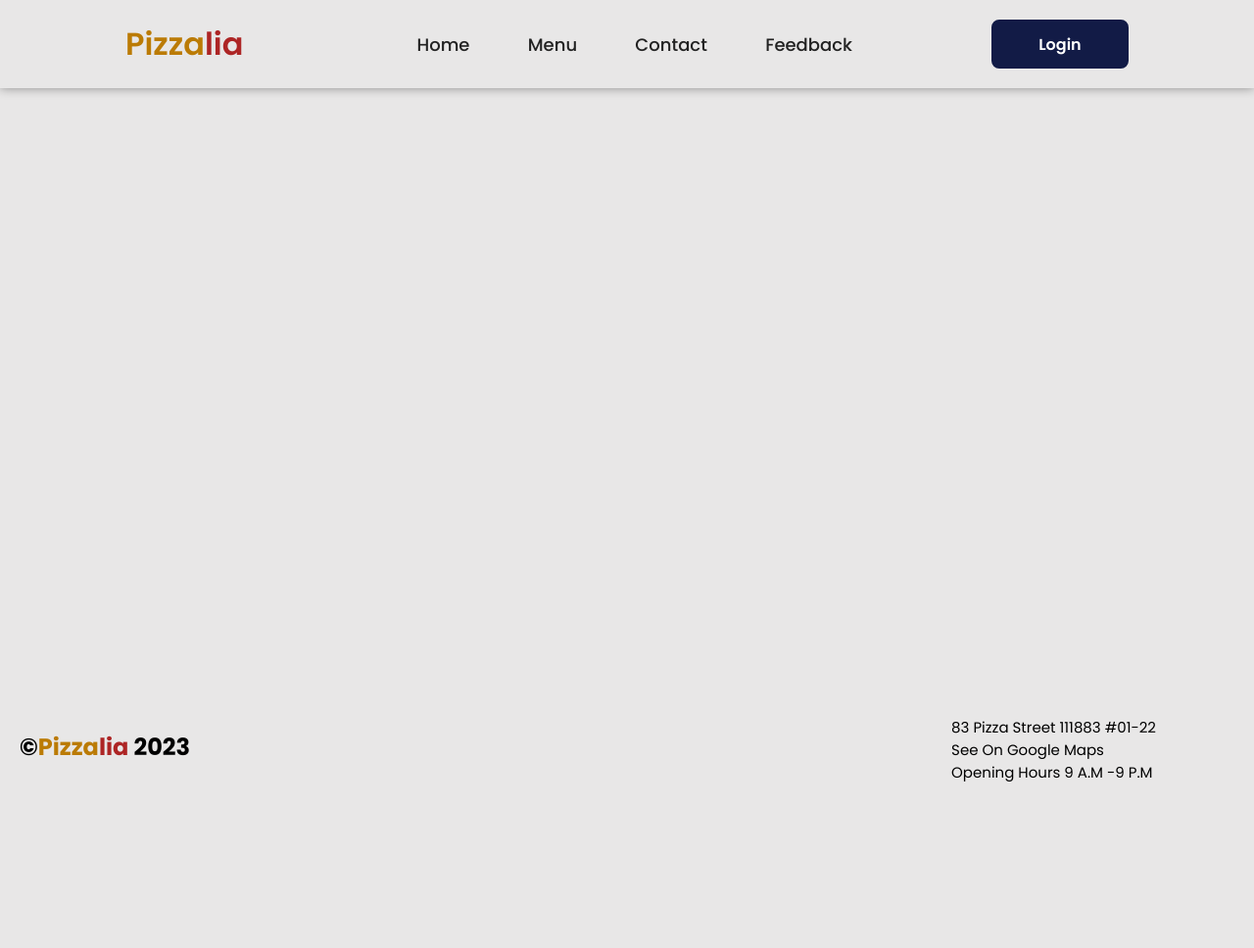
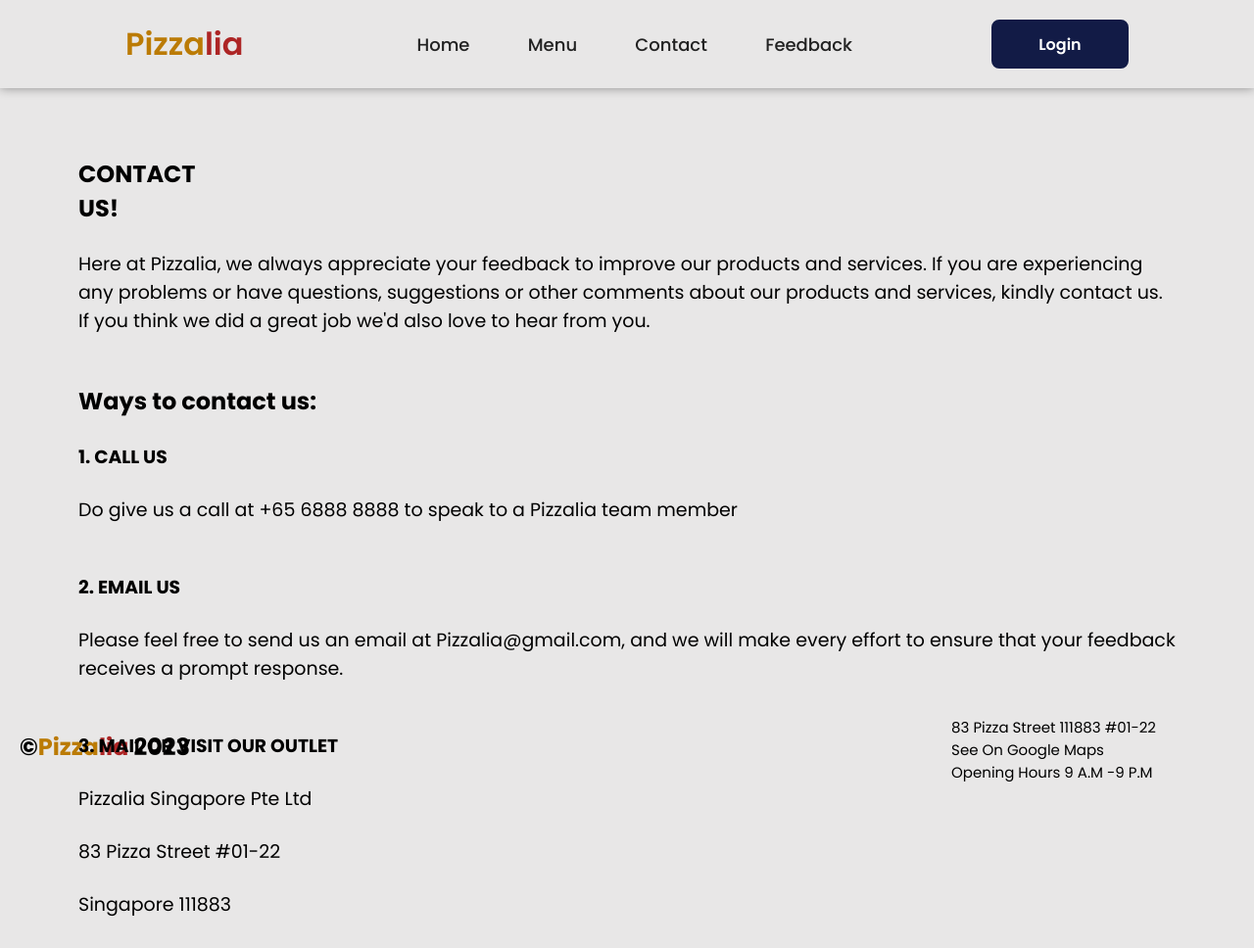
Before and after one commit to adi-bal/IE4717-WebDesign-Project, a PHP site: page /contact.php in a window 1280 px wide. Shown: the whole page at 98% size. Before the commit the page ends 798 px from the top, so only its background shows below. Run offline with PHP 8.4, Linux system fonts and the light colour scheme.

Commit message:
Contact Page Complete

```diff
--- a/contact.php
+++ b/contact.php
@@ -5,7 +5,7 @@
     <meta charset="UTF-8">
     <meta name="viewport" content="width=device-width, initial-scale=1.0">
     <title>Pizzalia</title>
-    <link rel="stylesheet" href="style.css">
+    <link rel="stylesheet" href="style-contact.css">
     <link href='https://unpkg.com/boxicons@2.1.4/css/boxicons.min.css' rel='stylesheet'>
 </head>
 
@@ -19,19 +19,44 @@
             <a href="contact.php">Contact</a>
             <a href="feedback.php">Feedback</a>
         </nav>
-
         <button class="btn">Login</button>
     </header>
 
-</body>
+    <div class="main-container">
+        <section class="Dishes-section">
+
+            <div class="dishGallery">
+                <div class="food-category">
+                    <h2>CONTACT<BR>
+                        US!</h2><br>
+                    <p>Here at Pizzalia, we always appreciate your feedback to improve our products and services. If you
+                        are experiencing any problems or have questions, suggestions or other comments about our
+                        products and services, kindly contact us. If you think we did a great job we'd also love to hear
+                        from you.</p>
+                    <br>
+                    <br>
+                    <h2>Ways to contact us:</h2><BR>
+                    <h3>1. CALL US</h3><br>
+                    <P>Do give us a call at +65 6888 8888 to speak to a Pizzalia team member</p>
+                    <br>
+                    <br>
+                    <h3>2. EMAIL US</h3><br>
+                    <p>Please feel free to send us an email at Pizzalia@gmail.com, and we will make every effort to
+                        ensure that your feedback receives a prompt response.</p>
+                    <br>
+                    <br>
+                    <h3>3. MAIL OR VISIT OUR OUTLET</h3><BR>
+                    <P>Pizzalia Singapore Pte Ltd</P><br>
+                    <p>83 Pizza Street #01-22</p><br>
+                    <p>Singapore 111883</p>
+                </div>
+            </div>
 
 
 
 
-
-
-
-
+        </section>
+    </div>
 
 
 
@@ -46,4 +71,7 @@
         </div>
     </footer>
 
+    <script src="checkout.js"></script>
+</body>
+
 </html>
--- /dev/null
+++ b/style-contact.css
@@ -0,0 +1,389 @@
+@import url('https://fonts.googleapis.com/css2?family=Poppins:wght@300;400;500;600;700&display=swap');
+
+*{
+    margin: 0;
+    padding: 0;
+    box-sizing: border-box;
+    font-family: "poppins";
+    scroll-behavior: smooth;
+}
+body{
+    height: 100vh;
+    width: 100%;
+    background-color: #e8e7e7;
+}
+
+.header{
+    position: fixed;
+    top: 0;
+    Left: 0;
+    padding: 20px 10%;
+    display: flex;
+    justify-content: space-between;
+    width: 100%;
+    align-items: center;
+    background: #e8e7e7;
+    box-shadow: 0 0 10px rgba(0,0,0,.4);
+    z-index: 1000;
+}
+.header .Logo{
+    color: #bb7b05;
+    font-size: 32px;
+    font-weight: 600;
+    text-decoration: none;
+}
+.header a span{
+    color: #ad2525;
+}
+.header .navbar a{
+    color: #222;
+    text-decoration: none;
+    margin-left: 35px;
+    font-size: 18px;
+    font-weight: 500;
+    padding: 5px 10px;
+    border-radius: 5px;
+}
+
+.activity-section {
+    color: #222;
+    font-size: 25px;
+    margin-right: 20px;
+    cursor: pointer;
+    padding: 10px;
+    transition: .3s;
+}
+
+.btn{
+    height: 50px;
+    width: 140px;
+    border-radius: 8px;
+    background-color: #121b46;
+    color: #fff;
+    font-size: 16px;
+    outline: none;
+    border: 2px solid #121b46;
+    cursor:pointer;
+    font-weight: 600;
+    z-index: 1;
+    position: relative;
+    overflow: hidden;
+}
+
+.btn::before{
+    content:"";
+    position: absolute;
+    top: 0;
+    left: 0;
+    background: #e8e7e7;
+    height: 100%;
+    width: 00%;
+    z-index: -1;
+    transition: .3s;
+}
+
+.btn:hover:before{
+    width: 100%;
+}
+
+.btn:hover{
+    color: #121b46;
+}
+
+.btn-explore{
+    margin-left: 20px;
+}
+
+section{
+    padding:10rem 9% 2rem ;
+    background: #e8e7e7;
+}
+
+.home-section{
+height:40vh;
+width:100%;
+display: flex;
+justify-content: space-between;
+align-items: center;
+}
+
+.home-section .text-content h5{
+    font-size: 20px;
+    color: #bb7b05;
+    font-weight: 600;
+}
+.home-section .text-content h2{
+    font-size: 75px;
+    color: #3d3f56;
+    font-weight: 500;
+}
+.home-section .text-content p{
+    max-width: 600px;
+    color: #222;
+    font-weight: 500;
+}
+.home-section .text-content .btn{
+    margin-top: 20px;
+}
+.home-section .image-section img{
+    width: 40vw;
+    animation: Bounce 4s ease forwards infinite;
+}
+@keyFrames Bounce{
+    0%{
+        transform: translateY(-24px);
+    }
+    50%{
+        transform: translateY(0px);
+    }
+    100%{
+        transform: translateY(-24px);
+    }
+}
+.home-section .image-section .shadow{
+    background: rgba(0,0,0,.4);
+    height: 20px;
+    border-radius: 50%;
+    box-shadow: 0 0 20px rgba(0,0,0,.4);
+    filter: blur(5px);
+    width: 40vw;
+    animation: BounceIn 4s ease forwards infinite;
+}
+@keyFrames BounceIn{
+    0%{
+        transform: translateY(24px) scale(.5);
+    }
+    50%{
+        transform: translateY(0px);
+    }
+    100%{
+        transform: translateY(24px) scale(.5);
+    }
+}
+
+.Dishes-section{
+    display:flex;
+    justify-content: space-between;
+    flex-direction: column;
+    width: 100%;
+    height: 10vh;
+    padding: 10rem 0% 3rem;
+}
+
+.heading{
+    font-size: 36px;
+    text-align: center;
+}
+
+/* Style for the section title */
+.Dishes-title {
+    text-align: center;
+    margin-bottom: 15rem; /* Add some spacing between the title and food rows */
+}
+
+.dishGallery{
+    display: flex;
+    flex-direction: column; /* Change to a column layout */
+    align-items: center; /* Center align the rows horizontally */
+    margin-left: 80px;
+    margin-right: 80px;
+}
+
+.dishGallery h2 {
+    text-align: left; /* Align the h2 element to the left */
+}
+
+.dishGallery h3 {
+    text-align: left; /* Align the h2 element to the left */
+}
+
+.dishGallery p {
+    text-align: left; /* Align the h2 element to the left */
+    font-size: 19px;
+}
+
+.dishGallery .food-image{
+    height: 350px;
+    width: 300px;
+    padding: 0 25px 0 0;
+    box-shadow: 0 0 3px #222;
+    display: flex;
+    justify-content: center;
+    flex-direction: column;
+    position: relative;
+    border-radius: 5px;
+    margin-left: 40px;
+}
+
+.food-image img{
+    width:300px;
+    height:290px;
+    position: absolute;
+    top: -52%;
+}
+
+/* Style for both spans and anchors within .price-section */
+.price-section {
+    margin-top: 10px;
+    width: 100%;
+    display: flex;
+    justify-content: space-between;
+    align-items: center;
+    flex-direction: column;
+}
+
+.price-section select {
+    margin-bottom: 5px; /* Add space below the select elements */
+}
+
+.price-section input {
+    margin-bottom: 0px; /* Add more space below the input element */
+}
+
+.price-section .btn {
+    margin-top: 10px; /* Add more space below the input element */
+}
+
+.price-section span,
+.price-section a {
+    height: 35px;
+    width: 90px;
+    border: 2px solid #ad2525;
+    display: flex;
+    justify-content: center;
+    font-size: 15px;
+    border-radius: 50px;
+    position: relative;
+    overflow: hidden;
+    z-index: 1;
+    color: #ad2525;
+    background: transparent;
+    cursor: pointer;
+    text-decoration: none; /* Remove underline on anchors */
+    transition: .3s;
+}
+
+.price-section span:hover,
+.price-section a:hover {
+    color: #fff;
+}
+
+.price-section span:hover::before,
+.price-section a:hover::before {
+    width: 100%;
+}
+
+.price-section span::before,
+.price-section a::before {
+    content: "";
+    position: absolute;
+    top: 0;
+    left: 0;
+    height: 100%;
+    width: 0;
+    background: #ad2525;
+    z-index: -1;
+    transition: .3s;
+}
+
+.price-section span:nth-child(1),
+.price-section a:nth-child(1) {
+    background: #ad2525;
+    color: #fff;
+}
+
+
+.inner-text{
+    margin-left: 25px;
+    width:300px;
+    height:290px;
+    text-align: center;
+    margin-top: 110px;
+    max-width: 300px;
+    font-size: 15px;
+    max-width: 250px;
+}
+
+.inner-text h2{
+    font-size: 18px;
+}
+
+.inner-text p{
+    text-align: center;
+
+}
+
+/* Style for .food-row-x */
+.food-row-one, .food-row-two, .food-row-three {
+    display: flex;
+    flex-direction: row;
+    align-items: center;
+}
+
+/* Individual pizza item style */
+.food-image {
+    height: 300px;
+    width: calc(25% - 25px); /* Four items per row with a 25px gap */
+    margin-right: 40px; /* Gap between items */
+    margin-bottom: 100px; /* Spacing between rows */
+    box-shadow: 0 0 3px #222;
+    display: flex;
+    justify-content: center;
+    flex-direction: column;
+    position: relative;
+    border-radius: 5px;
+    display: block;
+}
+
+/* Individual pizza item style for small screens (e.g., mobile) */
+@media (max-width: 768px) {
+    .food-image {
+        width: 100%; /* One item per row on small screens */
+        margin-right: 0; /* No gap between items */
+    }
+}
+
+.food-category {
+    text-align: center;
+    margin-bottom: 30px;
+    z-index: 100;
+}
+
+footer {
+    position: fixed;
+    bottom: 0;
+    left: 0;
+    width: 100%;
+    background-color: #e8e7e7; /* Your desired background color */
+    text-align: left;
+    padding: 20px; /* Add padding as needed */
+    z-index: 2;
+}
+
+.company-address {
+    position: absolute;
+    bottom: 0;
+    right: 100px; /* Adjust this value to control the right margin */
+    font-size: 15px;
+}
+
+.main-container{
+    display: flex;
+}
+/* Add a class to control the visibility */
+.cart-container.visible {
+    display: block;
+}
+.cart-container {
+    display: none;
+    position: fixed; /* Make the container fixed */
+    top: 250px; /* Adjust the top distance from the viewport top as needed */
+    right: 150px; /* Adjust the right distance from the viewport right as needed */
+    background-color: rgba(128, 128, 128, 0.5);
+    padding: 20px;
+    border: 1px solid #ccc;
+    border-radius: 10px;
+    box-shadow: 0 0 10px rgba(0, 0, 0, 0.5);
+    max-height: 700px; /* Set a maximum height for the cart container */
+    overflow-y: auto; /* Add vertical scroll when content exceeds the max height */
+}
```
Lines whose indentation alone changed are shown as unchanged.
